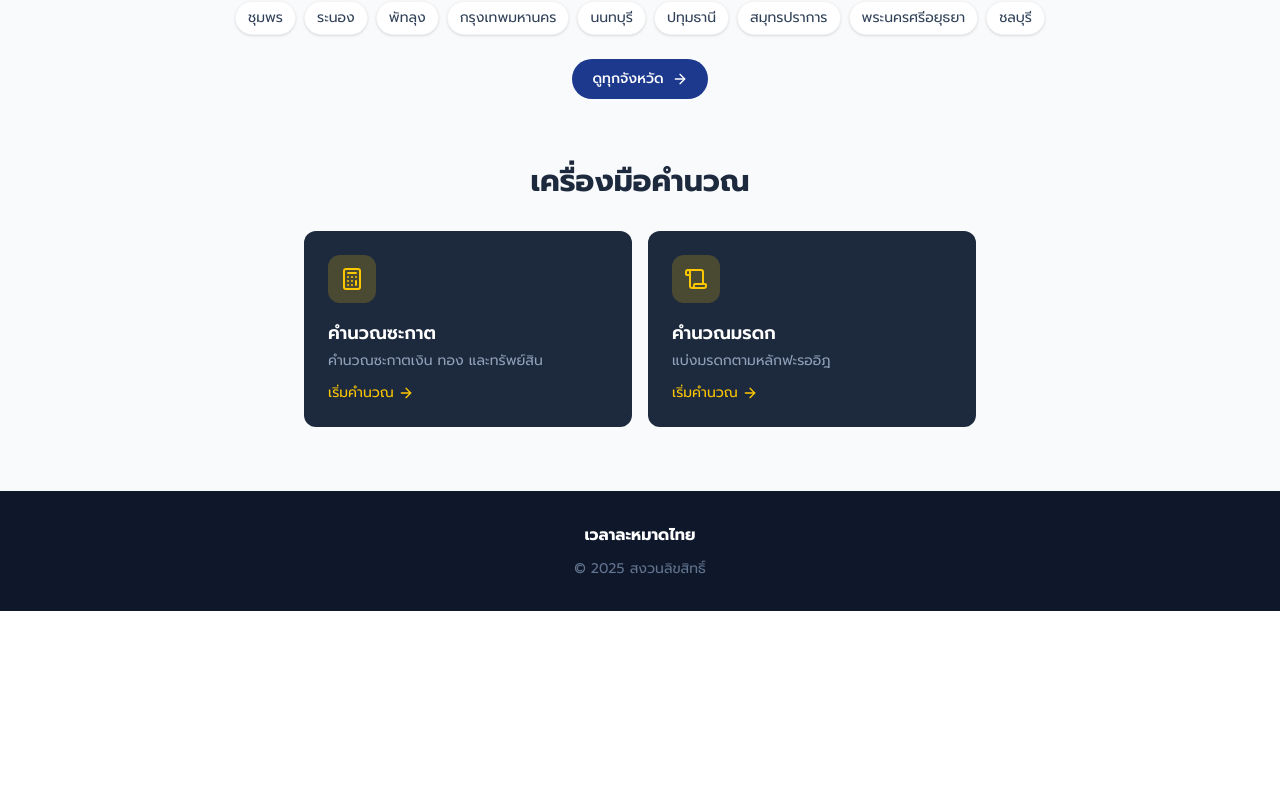
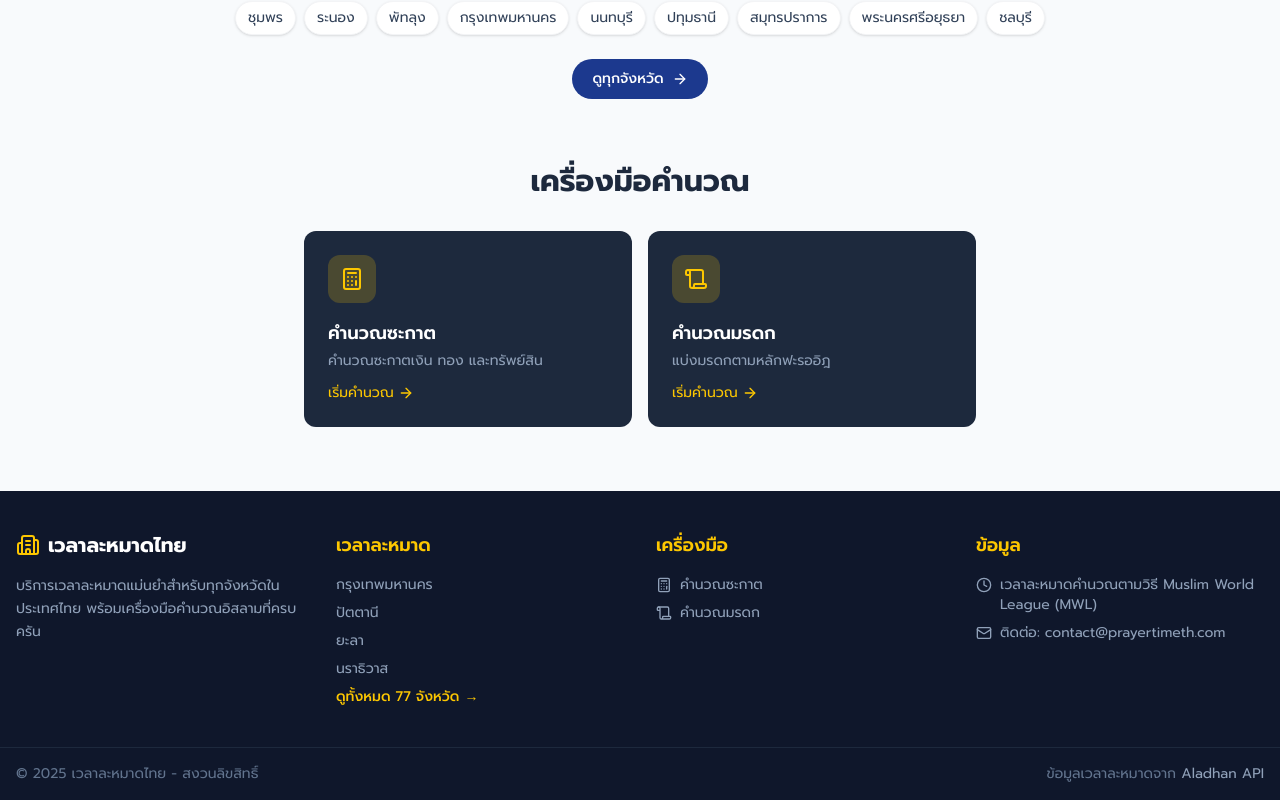
Before and after one commit to Nonie001/prayertime, a Next.js app: page / in a window 1280 px wide. Shown: the part 729-1529 px from the top of the page. Before the commit the page ends 1340 px from the top, so only its background shows below. Built offline with nearby package versions, Linux system fonts and the light colour scheme; no server answers.

Commit message:
Add SEO-optimized Footer component to all pages

```diff
--- a/app/calculator/inheritance/page.tsx
+++ b/app/calculator/inheritance/page.tsx
@@ -3,6 +3,7 @@
 import { useState } from 'react';
 import Link from 'next/link';
 import { Scroll, Users, ArrowLeft } from 'lucide-react';
+import Footer from '@/components/Footer';
 
 // Format number with commas
 const formatNumber = (value: string) => {
@@ -257,17 +258,7 @@ export default function InheritanceCalculator() {
         </div>
       </div>
 
-      {/* Footer */}
-      <footer className="bg-slate-900 text-white py-8 mt-12">
-        <div className="container mx-auto px-4 text-center">
-          <div className="flex items-center justify-center gap-2 mb-3">
-            <span className="font-bold">เวลาละหมาดไทย</span>
-          </div>
-          <p className="text-slate-500 text-sm">
-            © {new Date().getFullYear()} สงวนลิขสิทธิ์
-          </p>
-        </div>
-      </footer>
+      <Footer />
     </div>
   );
 }
--- a/app/calculator/zakat/page.tsx
+++ b/app/calculator/zakat/page.tsx
@@ -3,6 +3,7 @@
 import { useState } from 'react';
 import Link from 'next/link';
 import { Calculator, DollarSign, Coins, ArrowLeft } from 'lucide-react';
+import Footer from '@/components/Footer';
 
 // Format number with commas
 const formatNumber = (value: string) => {
@@ -161,17 +162,7 @@ export default function ZakatCalculator() {
         </div>
       </div>
 
-      {/* Footer */}
-      <footer className="bg-slate-900 text-white py-8 mt-12">
-        <div className="container mx-auto px-4 text-center">
-          <div className="flex items-center justify-center gap-2 mb-3">
-            <span className="font-bold">เวลาละหมาดไทย</span>
-          </div>
-          <p className="text-slate-500 text-sm">
-            © {new Date().getFullYear()} สงวนลิขสิทธิ์
-          </p>
-        </div>
-      </footer>
+      <Footer />
     </div>
   );
 }
--- a/app/page.tsx
+++ b/app/page.tsx
@@ -4,6 +4,7 @@ import provinces from '@/data/provinces.json';
 import { getPrayerTimes } from '@/lib/utils/prayerTimes';
 import { Calculator, Scroll, MapPin, ArrowRight } from 'lucide-react';
 import LocationPrayerCard from '@/components/LocationDetector';
+import Footer from '@/components/Footer';
 
 export const revalidate = 86400;
 
@@ -156,17 +157,7 @@ export default async function Home() {
         </section>
       </main>
 
-      {/* Footer */}
-      <footer className="bg-slate-900 text-white py-8">
-        <div className="container mx-auto px-4 text-center">
-          <div className="flex items-center justify-center gap-2 mb-3">
-            <span className="font-bold">เวลาละหมาดไทย</span>
-          </div>
-          <p className="text-slate-500 text-sm">
-            © {new Date().getFullYear()} สงวนลิขสิทธิ์
-          </p>
-        </div>
-      </footer>
+      <Footer />
     </div>
     </>
   );
--- a/app/prayertime/[province]/page.tsx
+++ b/app/prayertime/[province]/page.tsx
@@ -3,6 +3,7 @@ import Link from 'next/link';
 import provinces from '@/data/provinces.json';
 import { getPrayerTimes, PRAYER_NAMES } from '@/lib/utils/prayerTimes';
 import { MapPin, ArrowLeft, Clock, Sun, Sunset, Moon, CloudSun, SunDim, Sunrise } from 'lucide-react';
+import Footer from '@/components/Footer';
 
 export const revalidate = 86400;
 
@@ -154,17 +155,7 @@ export default async function ProvincePageDetail({ params }: PageProps) {
         </div>
       </div>
 
-      {/* Footer */}
-      <footer className="bg-slate-900 text-white py-8 mt-16">
-        <div className="container mx-auto px-4 text-center">
-          <div className="flex items-center justify-center gap-2 mb-3">
-            <span className="font-bold">เวลาละหมาดไทย</span>
-          </div>
-          <p className="text-slate-500 text-sm">
-            © {new Date().getFullYear()} สงวนลิขสิทธิ์
-          </p>
-        </div>
-      </footer>
+      <Footer />
     </div>
   );
 }
--- a/app/prayertime/page.tsx
+++ b/app/prayertime/page.tsx
@@ -4,6 +4,7 @@ import Link from 'next/link';
 import { useState, useMemo } from 'react';
 import provinces from '@/data/provinces.json';
 import { Search, MapPin, Star, ArrowLeft, Globe } from 'lucide-react';
+import Footer from '@/components/Footer';
 
 const REGIONS = {
   central: { name: 'ภาคกลาง', color: 'bg-blue-100 text-blue-700', badge: 'bg-blue-500' },
@@ -199,17 +200,7 @@ export default function PrayerTimePage() {
         )}
       </div>
 
-      {/* Footer */}
-      <footer className="bg-slate-800 text-white py-8 mt-12">
-        <div className="max-w-5xl mx-auto px-4 text-center">
-          <div className="flex items-center justify-center gap-2 mb-3">
-            <span className="font-bold">เวลาละหมาดไทย</span>
-          </div>
-          <p className="text-slate-400 text-sm">
-            © {new Date().getFullYear()} สงวนลิขสิทธิ์
-          </p>
-        </div>
-      </footer>
+      <Footer />
     </div>
   );
 }
--- /dev/null
+++ b/components/Footer.tsx
@@ -0,0 +1,113 @@
+import Link from 'next/link';
+import { Building2, Calculator, Scroll, Clock, Mail } from 'lucide-react';
+
+export default function Footer() {
+  const currentYear = new Date().getFullYear();
+
+  return (
+    <footer className="bg-slate-900 text-white">
+      {/* Main Footer */}
+      <div className="container mx-auto px-4 py-10">
+        <div className="grid grid-cols-1 md:grid-cols-4 gap-8">
+          {/* Brand */}
+          <div className="md:col-span-1">
+            <Link href="/" className="flex items-center gap-2 mb-4">
+              <Building2 className="w-6 h-6 text-yellow-400" />
+              <span className="text-xl font-bold">เวลาละหมาดไทย</span>
+            </Link>
+            <p className="text-slate-400 text-sm leading-relaxed">
+              บริการเวลาละหมาดแม่นยำสำหรับทุกจังหวัดในประเทศไทย
+              พร้อมเครื่องมือคำนวณอิสลามที่ครบครัน
+            </p>
+          </div>
+
+          {/* Quick Links */}
+          <div>
+            <h3 className="font-semibold text-lg mb-4 text-yellow-400">เวลาละหมาด</h3>
+            <ul className="space-y-2 text-sm">
+              <li>
+                <Link href="/prayertime/bangkok" className="text-slate-400 hover:text-white transition-colors">
+                  กรุงเทพมหานคร
+                </Link>
+              </li>
+              <li>
+                <Link href="/prayertime/pattani" className="text-slate-400 hover:text-white transition-colors">
+                  ปัตตานี
+                </Link>
+              </li>
+              <li>
+                <Link href="/prayertime/yala" className="text-slate-400 hover:text-white transition-colors">
+                  ยะลา
+                </Link>
+              </li>
+              <li>
+                <Link href="/prayertime/narathiwat" className="text-slate-400 hover:text-white transition-colors">
+                  นราธิวาส
+                </Link>
+              </li>
+              <li>
+                <Link href="/prayertime" className="text-yellow-400 hover:text-yellow-300 transition-colors font-medium">
+                  ดูทั้งหมด 77 จังหวัด →
+                </Link>
+              </li>
+            </ul>
+          </div>
+
+          {/* Tools */}
+          <div>
+            <h3 className="font-semibold text-lg mb-4 text-yellow-400">เครื่องมือ</h3>
+            <ul className="space-y-2 text-sm">
+              <li>
+                <Link href="/calculator/zakat" className="text-slate-400 hover:text-white transition-colors flex items-center gap-2">
+                  <Calculator className="w-4 h-4" />
+                  คำนวณซะกาต
+                </Link>
+              </li>
+              <li>
+                <Link href="/calculator/inheritance" className="text-slate-400 hover:text-white transition-colors flex items-center gap-2">
+                  <Scroll className="w-4 h-4" />
+                  คำนวณมรดก
+                </Link>
+              </li>
+            </ul>
+          </div>
+
+          {/* Info */}
+          <div>
+            <h3 className="font-semibold text-lg mb-4 text-yellow-400">ข้อมูล</h3>
+            <ul className="space-y-2 text-sm text-slate-400">
+              <li className="flex items-start gap-2">
+                <Clock className="w-4 h-4 mt-0.5 flex-shrink-0" />
+                <span>เวลาละหมาดคำนวณตามวิธี Muslim World League (MWL)</span>
+              </li>
+              <li className="flex items-start gap-2">
+                <Mail className="w-4 h-4 mt-0.5 flex-shrink-0" />
+                <span>ติดต่อ: contact@prayertimeth.com</span>
+              </li>
+            </ul>
+          </div>
+        </div>
+      </div>
+
+      {/* Bottom Bar */}
+      <div className="border-t border-slate-800">
+        <div className="container mx-auto px-4 py-4">
+          <div className="flex flex-col md:flex-row justify-between items-center gap-2 text-sm text-slate-500">
+            <p>© {currentYear} เวลาละหมาดไทย - สงวนลิขสิทธิ์</p>
+            <p>
+              ข้อมูลเวลาละหมาดจาก{' '}
+              <a
+                href="https://aladhan.com"
+                target="_blank"
+                rel="noopener noreferrer"
+                className="text-slate-400 hover:text-white transition-colors"
+              >
+                Aladhan API
+              </a>
+            </p>
+          </div>
+        </div>
+      </div>
+    </footer>
+  );
+}
```
